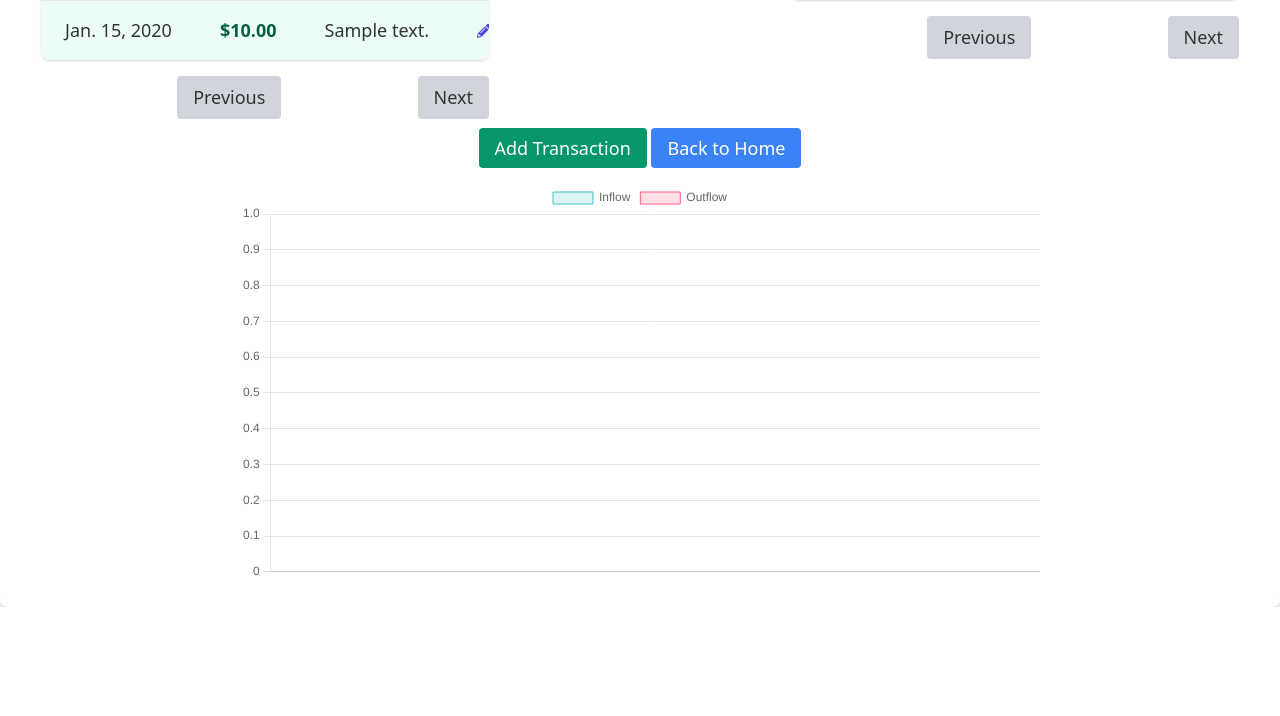
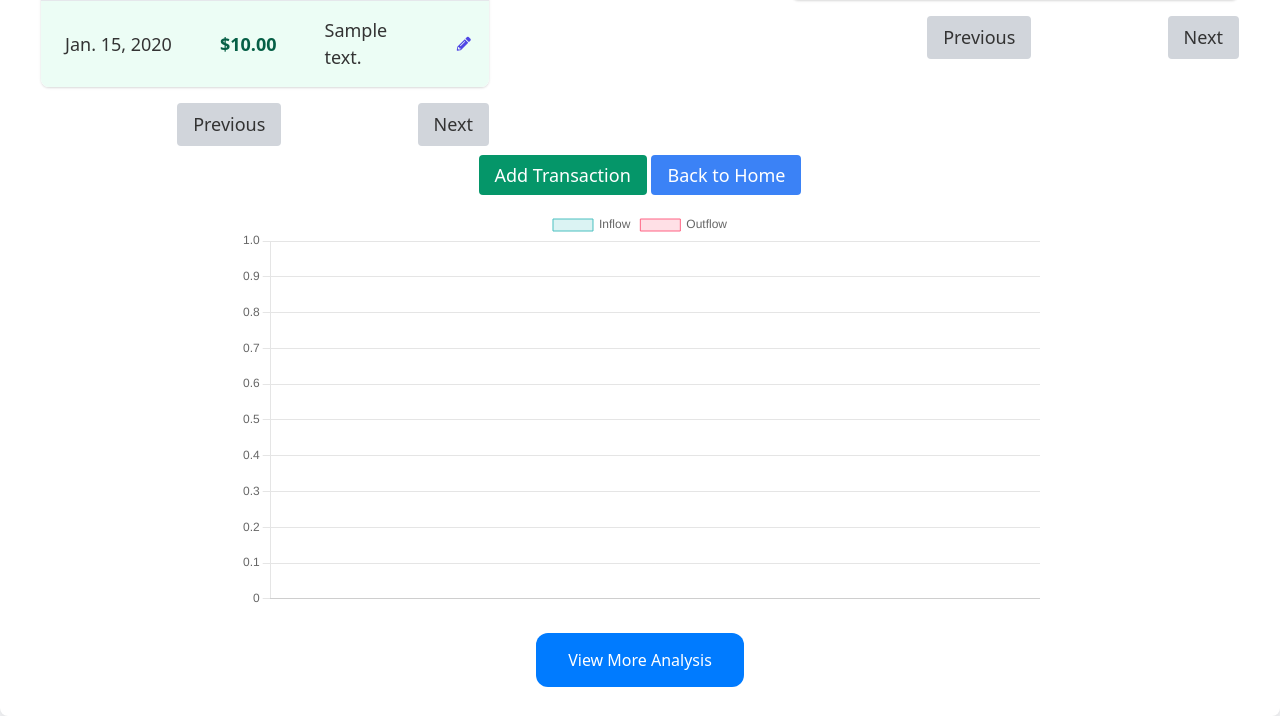
Before and after one commit to taggyhan/finsages, a Django app: page /proj/transactions/ in a window 1280 px wide. Shown: the part 245-961 px from the top of the page. Before the commit the page ends 852 px from the top, so only its background shows below. Run offline with Django 3.2, Linux system fonts and the light colour scheme; a user stored in the database is signed in; tables that the repository leaves empty hold one stand-in row (values such as "Sample post"); some libraries are stand-ins or nearby versions.

Commit message:
Introduce a new analysis page

```diff
--- a/proj/templates/proj/list.html
+++ b/proj/templates/proj/list.html
@@ -16,6 +16,39 @@
       // Initialize currency symbol from Django context
       const currency_symbol = "{{ currency_symbol|escapejs }}";
       </script>
+   <style>
+    .description {
+        word-wrap: break-word;
+        max-width: 300px; /* Adjust the width as needed */
+    }
+    .actions {
+        white-space: nowrap;
+    }
+
+     .button-container {
+    display: flex;
+    justify-content: center;
+    margin-top: 20px; /* Adjust as needed */
+}
+
+.analysis-button {
+    background-color: #007BFF; /* Blue */
+    border: none;
+    color: white;
+    padding: 15px 32px;
+    text-align: center;
+    text-decoration: none;
+    display: inline-block;
+    font-size: 16px;
+    margin: 4px 2px;
+    transition: background-color 0.3s ease;
+    border-radius: 12px; /* Adjust as needed */
+}
+
+.analysis-button:hover {
+    background-color: #0056b3; /* Darker blue */
+}
+</style>
 </head>
 <body class="bg-gray-100">
     <div class="container mx-auto px-4 py-5">
@@ -36,6 +69,7 @@
                     <th scope="col" class="px-6 py-3 text-left text-xs font-medium text-gray-500 uppercase tracking-wider w-1/2">
                         Description
                     </th>
+
                 </tr>
             </thead>
             <tbody class="bg-white divide-y divide-gray-200">
@@ -48,7 +82,7 @@
                             <td class="px-6 py-4 whitespace-nowrap text-green-800 font-semibold amount">
                                 {{ currency_symbol }}{{ transaction.amount }}
                             </td>
-                                        <td class="px-6 py-4 whitespace-nowrap description">
+                            <td class="px-6 py-4 description">
                                 {{ transaction.description|default:"" }}
                             </td>
                             <td class="px-6 py-4 whitespace-nowrap text-right text-sm font-medium">
@@ -58,14 +92,11 @@
                             </td>
                         </tr>
                     {% endif %}
-                            {% empty %}
-                                <tr>
-                                    <td colspan="3" class="text-center py-4">No inflow transactions found.</td>
-                                </tr>
                 {% endfor %}
             </tbody>
         </table>
     </div>
+
                 <div class="flex justify-between mt-4" id="inflow-pagination">
                     <div id="inflow-error" class="text-red-500"></div>
                     <button onclick="paginateinflow('prev')" class="px-4 py-2 rounded bg-gray-300 hover:bg-gray-400">Previous</button>
@@ -88,6 +119,7 @@
                         <th scope="col" class="px-6 py-3 text-left text-xs font-medium text-gray-500 uppercase tracking-wider w-1/2">
                             Description
                         </th>
+
                     </tr>
                 </thead>
                 <tbody class="bg-white divide-y divide-gray-200">
@@ -100,7 +132,7 @@
                                 <td class="px-6 py-4 whitespace-nowrap text-red-800 font-semibold amount">
                                     {{ currency_symbol }}{{ transaction.amount }}
                                 </td>
-                                        <td class="px-6 py-4 whitespace-nowrap description">
+                                <td class="px-6 py-4 description">
                                     {{ transaction.description|default:"" }}
                                 </td>
                                 <td class="px-6 py-4 whitespace-nowrap text-right text-sm font-medium">
@@ -112,7 +144,7 @@
                         {% endif %}
                     {% empty %}
                         <tr>
-                                    <td colspan="3" class="text-center py-4">No outflow transactions found.</td>
+                            <td colspan="4" class="text-center py-4">No outflow transactions found.</td>
                         </tr>
                     {% endfor %}
                 </tbody>
@@ -173,6 +205,9 @@
     <div style="max-width: 800px; margin: auto;">
         <canvas id="transactionChart" width="400" height="200"></canvas>
     </div>
+    <div class="button-container">
+        <a href="{% url 'analysis' %}" class="analysis-button">View More Analysis</a>
+    </div>
 
     <!-- Add your JavaScript after all the HTML elements -->
     <script>
--- a/proj/templates/proj/user.html
+++ b/proj/templates/proj/user.html
@@ -51,8 +51,10 @@
             </div>
         </div>
         <div>
-            <h2 class="text-2xl font-bold mb-4">Analysis Section (Coming Soon)</h2>
+            <h2 class="text-2xl font-bold mb-4">Analysis - Analyse your financial wellbeing!</h2>
             <!-- Placeholder for future content -->
+            <a href="{% url 'analysis' %}" class="bg-green-600 text-white py-2 px-4 rounded-md hover:bg-green-700 transition duration-300">Analysis Page</a>
+        </div>
         </div>
     </div>
 </body>
--- a/proj/urls.py
+++ b/proj/urls.py
@@ -12,4 +12,5 @@ urlpatterns = [
     path('delete_transaction/<int:transaction_id>/', views.delete_transaction, name='delete_transaction'),
     path('update-transaction/', views.update_transaction, name='update_transaction'),
     path('delete-transaction/<int:transaction_id>/', views.delete_transaction, name='delete_transaction'),
+    path('analysis/', views.analysis, name='analysis'),
 ]
--- a/proj/views.py
+++ b/proj/views.py
@@ -44,6 +44,7 @@ COUNTRY_TO_CURRENCY_SYMBOL = {
     'BR': 'R$',      # Brazil
     'SG': '$'        # Singapore
 }
+
 
 def index(request):
     # If no user is signed in, return to login page:
@@ -104,6 +105,28 @@ def register(request):
         return render(request, "proj/register.html")
 
 
+def get_aggregate_transactions(user, start_date):
+    aggregate_transactions = Transaction.objects.filter(
+        user=user,
+        date__gte=start_date
+    ).annotate(
+        month=TruncMonth('date')
+    ).values('month').annotate(
+        total_inflow=Sum('amount', filter=Q(type='inflow')),
+        total_outflow=Sum('amount', filter=Q(type='outflow'))
+    ).order_by('month')
+
+    months = [trans['month'].strftime("%Y-%m") for trans in aggregate_transactions]
+    inflows = [float(trans['total_inflow'] or 0) for trans in aggregate_transactions]
+    outflows = [float(trans['total_outflow'] or 0) for trans in aggregate_transactions]
+
+    chart_data = {
+        'months': months,
+        'inflows': inflows,
+        'outflows': outflows,
+    }
+
+    return chart_data
 
 @login_required
 def list_transactions(request):
@@ -112,35 +135,11 @@ def list_transactions(request):
     currency_symbol = COUNTRY_TO_CURRENCY_SYMBOL.get(country_code, '$')  # Default to USD if not found
 
     # Calculate the date six months ago
-    six_months_ago = timezone.now().date() - timedelta(days=180)
+    three_months_ago = timezone.now().date() - timedelta(days=90)
 
-    # Filter and aggregate transactions from the last six months, grouping by month, specific to the user
-    aggregate_transactions = Transaction.objects.filter(user=request.user, date__gte=six_months_ago).annotate(
-        month=TruncMonth('date')  # Correct usage
-    ).values('month').annotate(
-        total_inflow=Sum('amount', filter=Q(type='inflow')),
-        total_outflow=Sum('amount', filter=Q(type='outflow'))
-    ).order_by('month')
 
-    # Prepare data for the chart
-    months = [trans['month'].strftime("%Y-%m") for trans in aggregate_transactions]
-    inflows = [float(trans['total_inflow'] or 0) for trans in aggregate_transactions]
-    outflows = [float(trans['total_outflow'] or 0) for trans in aggregate_transactions]
-
-    # Convert lists to JSON for JavaScript consumption
-    chart_data = {
-        'months': json.dumps(months),
-        'inflows': json.dumps(inflows),
-        'outflows': json.dumps(outflows),
-    }
-
-    # Add to the existing context
-    chart_data = {
-    'months': months,
-    'inflows': inflows,
-    'outflows': outflows,
-}
-
+    # Get aggregate transactions for the last six months
+    chart_data = get_aggregate_transactions(request.user, three_months_ago)
     context = {
         'transactions': transactions,
         'currency_symbol': currency_symbol,
@@ -208,3 +207,17 @@ def update_transaction(request):
             'success': False,
             'error': str(e)
         })
+
+@login_required
+def analysis(request):
+    # Calculate the date one year ago
+    one_year_ago = timezone.now().date() - timedelta(days=365)
+
+    # Get aggregate transactions for the last year
+    chart_data = get_aggregate_transactions(request.user, one_year_ago)
+
+    context = {
+        'chart_data': json.dumps(chart_data, cls=DecimalEncoder),
+    }
+
+    return render(request, 'proj/analysis.html', context)
```
Also changed, not shown: proj/templates/proj/analysis.html (added, +71 -0 lines). Lines whose indentation alone changed are shown as unchanged.
